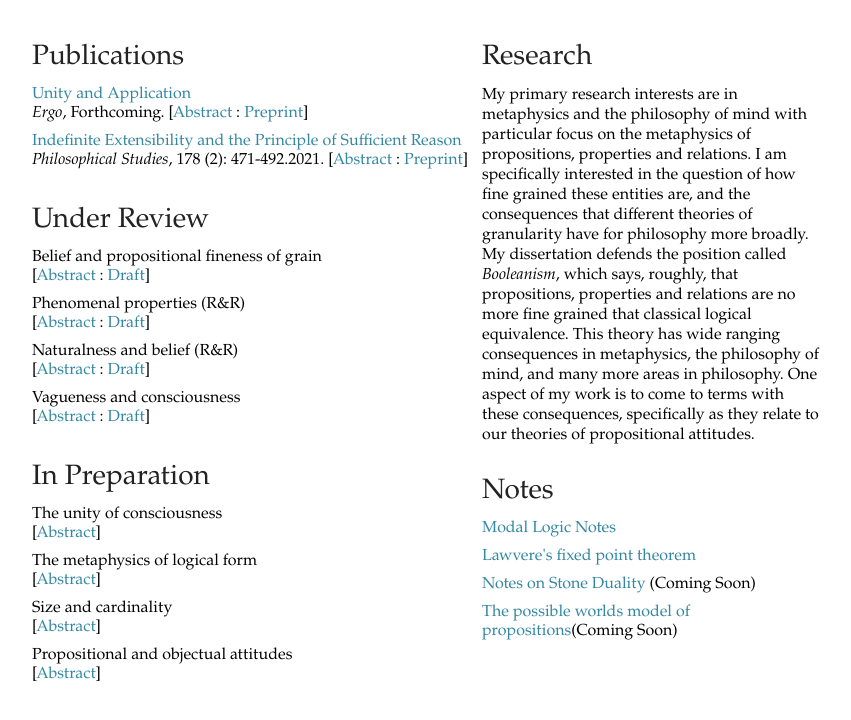
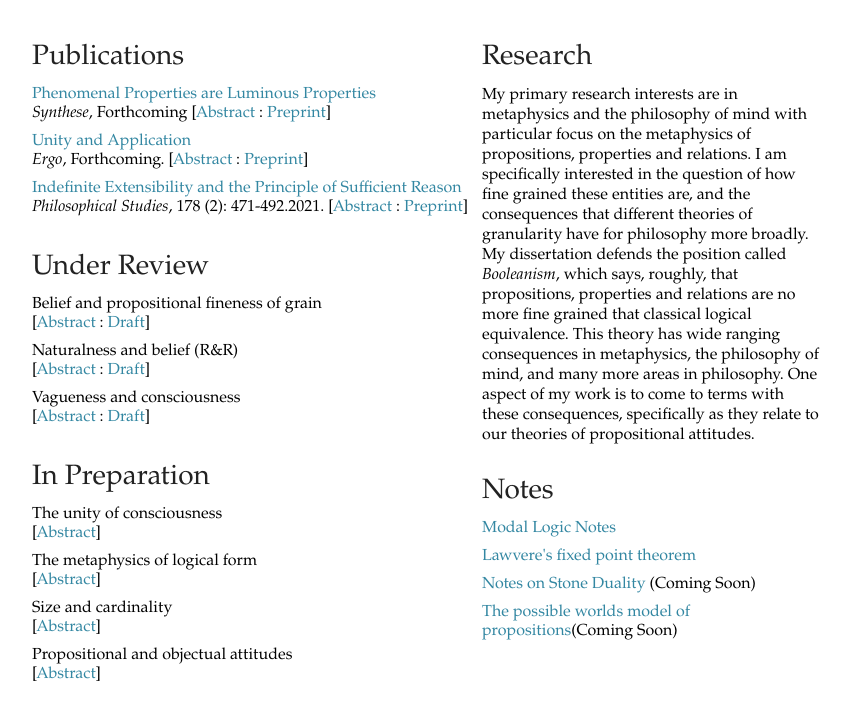
Before and after one commit to geoffreydaevidhall/geoffreydaevidhall.github.io, a plain HTML site: page research.html in a window 1280 px wide. Shown: the part 184-904 px from the top of the page, without its empty margins (192-1043 px from the left). Drawn offline with Linux system fonts and the light colour scheme.

Commit message:
Add files via upload

```diff
--- a/research.html
+++ b/research.html
@@ -27,6 +27,15 @@
                 <div class="publications">
                     <h2>Publications</h2><!--Publications-->
                     <ul>
+                        <li><a href=" " target_"blank">Phenomenal Properties are Luminous Properties</a>
+                            <br>
+                            <em>Synthese</em>, Forthcoming
+                        [<a href="javascript:void(0);" onclick="return toggleMe('Phenomenal') ">Abstract</a> : <a href="Phenomenal Properties 5:3:2021.pdf" target="_blank">Preprint</a>]</li>
+                        <div class="abstract">
+                            <p id="Phenomenal" style="display:none">This paper defends the view that phenomenal properties are (consistent) luminous properties. On this view, if there is something that it is like to have some property, in the relevant sense, then it is a property one must always know oneself to have when one has it.</p>
+                        </div>
+
+                        </li>
                         <li><a href="" target=_"blank">Unity and Application</a>
                             <br>
                             <em>Ergo</em>, Forthcoming.
@@ -55,11 +64,6 @@
                         [<a href="javascript:void(0);" onclick="return toggleMe( 'BB') ">Abstract</a> : <a href="Booleanism and Belief.pdf" target="_blank">Draft</a>]</li>
                         <div class="abstract">
                             <p id="BB" style="display:none">Booleanism is the thesis that the set of propositions forms a Boolean algebra under the operations of conjunction and negation. If Booleanism is true, then belief distributes over conjunction if and only if it is closed under entailment. Some authors have rejected Booleanism on this basis. I argue that we ought to reject the thesis that belief distributes over conjunction.</p>
-                        </div>
-                        <li>Phenomenal properties (R&R) <br>
-                        [<a href="javascript:void(0);" onclick="return toggleMe('Phenomenal') ">Abstract</a> : <a href="PPALP.pdf" target="_blank">Draft</a>]</li>
-                        <div class="abstract">
-                            <p id="Phenomenal" style="display:none">This paper defends the view that phenomenal properties are (consistent) luminous properties. On this view, if there is something that it is like to have some property, in the relevant sense, then it is a property one must always know oneself to have when one has it.</p>
                         </div>
                         <li>Naturalness and belief (R&R) <br>
                         [<a href="javascript:void(0);" onclick="return toggleMe('NAB') ">Abstract</a> : <a href="NAB.pdf" target="_blank">Draft</a>]</li>
```
